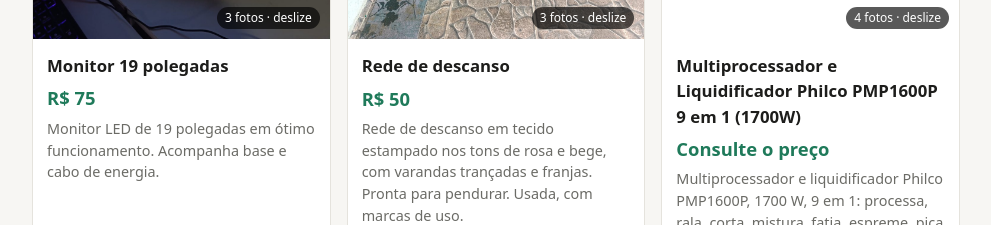
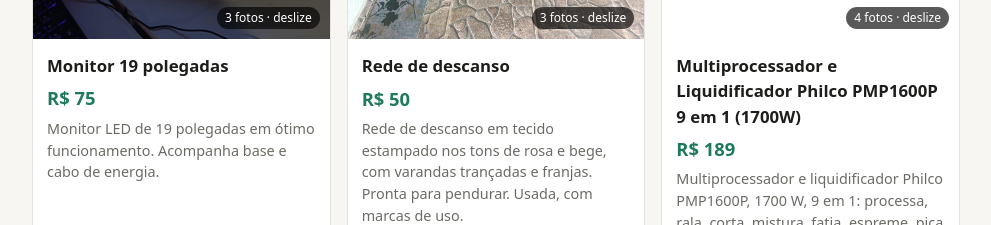
Before and after one commit to wavila88/VentaGaragem, a plain HTML site: page index.html in a window 1280 px wide. Shown: the part 2020-2245 px from the top of the page, without its empty margins (144-1135 px from the left). Drawn offline with Linux system fonts and the light colour scheme.

Commit message:
Define preco 189 no multiprocessador e liquidificador
Co-Authored-By: Claude
Claude-Session: https://claude.ai/code/session_01AvqNumaC6C7HASGU3SBgKh

```diff
--- a/index.html
+++ b/index.html
@@ -78,7 +78,7 @@ const ITEMS = [
   {nome:"Escrivaninha de trabalho", categoria:"Escritório", preco:80, estado:"disponivel", fotos:["fotos/escrivaninha-1.jpg","fotos/escrivaninha-2.jpg"], desc:"Perfeita para uma estação de trabalho confortável. Desmontável em duas partes; para transportar é necessário um carro grande. Notebook, monitor e demais itens das fotos não estão à venda."},
   {nome:"Monitor 19 polegadas", categoria:"Eletrodomésticos", preco:75, estado:"disponivel", fotos:["fotos/monitor-1.jpg","fotos/monitor-2.jpg","fotos/monitor-3.jpg"], desc:"Monitor LED de 19 polegadas em ótimo funcionamento. Acompanha base e cabo de energia."},
   {nome:"Rede de descanso", categoria:"Casa", preco:50, estado:"disponivel", fotos:["fotos/rede-1.jpg","fotos/rede-2.jpg","fotos/rede-3.jpg"], desc:"Rede de descanso em tecido estampado nos tons de rosa e bege, com varandas trançadas e franjas. Pronta para pendurar. Usada, com marcas de uso."},
-  {nome:"Multiprocessador e Liquidificador Philco PMP1600P 9 em 1 (1700W)", categoria:"Eletrodomésticos", preco:null, estado:"disponivel", fotos:["fotos/multiprocessador-1.jpg","fotos/multiprocessador-2.jpg","fotos/multiprocessador-3.jpg","fotos/multiprocessador-4.jpg"], desc:"Multiprocessador e liquidificador Philco PMP1600P, 1700 W, 9 em 1: processa, rala, corta, mistura, fatia, espreme, pica e liquidifica. Jarra do processador de 2,1 L e copo do liquidificador de 3,2 L (útil 1,7 L). 2 velocidades + pulsar, trava de segurança, pés antiderrapantes e design vertical. Acompanha copo do liquidificador, jarra do multiprocessador, espremedor de frutas, adaptador de lâminas, lâmina de fatiar, lâmina de ralar, 2 lâminas de processar, batedor e emulsificador. Acessórios podem ir à lava-louças. Usado, com marcas de uso."},
+  {nome:"Multiprocessador e Liquidificador Philco PMP1600P 9 em 1 (1700W)", categoria:"Eletrodomésticos", preco:189, estado:"disponivel", fotos:["fotos/multiprocessador-1.jpg","fotos/multiprocessador-2.jpg","fotos/multiprocessador-3.jpg","fotos/multiprocessador-4.jpg"], desc:"Multiprocessador e liquidificador Philco PMP1600P, 1700 W, 9 em 1: processa, rala, corta, mistura, fatia, espreme, pica e liquidifica. Jarra do processador de 2,1 L e copo do liquidificador de 3,2 L (útil 1,7 L). 2 velocidades + pulsar, trava de segurança, pés antiderrapantes e design vertical. Acompanha copo do liquidificador, jarra do multiprocessador, espremedor de frutas, adaptador de lâminas, lâmina de fatiar, lâmina de ralar, 2 lâminas de processar, batedor e emulsificador. Acessórios podem ir à lava-louças. Usado, com marcas de uso."},
   {nome:"Armário pequeno com 2 portas e 2 gavetas", categoria:"Armários", preco:50, estado:"disponivel", fotos:["fotos/armario-1.jpg","fotos/armario-2.jpg","fotos/armario-3.jpg","fotos/armario-4.jpg","fotos/armario-5.jpg","fotos/armario-6.jpg","fotos/armario-7.jpg"], desc:"Armário em excelente estado, com duas portas, prateleira, espaço para cabides e duas gavetas. Medidas: 1,71 m de altura e 62 cm de largura. Entregue montado; a retirada é no endereço e o comprador se encarrega do transporte."},
   {nome:"Escrivaninha feminina com estante e 2 gavetas (branca e rosa)", categoria:"Escritório", preco:89, estado:"disponivel", fotos:["fotos/escrivaninha-feminina-1.jpg","fotos/escrivaninha-feminina-2.jpg","fotos/escrivaninha-feminina-3.jpg","fotos/escrivaninha-feminina-4.jpg","fotos/escrivaninha-feminina-5.jpg"], desc:"Escrivaninha branca com detalhes em rosa, ideal para quarto de menina ou jovem. Tem bancada ampla, estante lateral com nichos e prateleiras rosa, e duas gavetas. Medidas aproximadas: 1,31 m de largura, 1,36 m de altura e 37 cm de profundidade; bancada a 74 cm do chão. Usada, com marcas de uso. Não fazemos desmontagem nem entrega: o comprador retira no endereço e leva o móvel."},
   {nome:"Escrivaninha branca com estante e 2 gavetas", categoria:"Escritório", preco:89, estado:"disponivel", fotos:["fotos/escrivaninha-branca-1.jpg","fotos/escrivaninha-branca-2.jpg","fotos/escrivaninha-branca-3.jpg","fotos/escrivaninha-branca-4.jpg","fotos/escrivaninha-branca-5.jpg"], desc:"Escrivaninha toda branca, com bancada ampla, estante lateral com nichos e prateleiras, e duas gavetas. Medidas aproximadas: 1,31 m de largura, 1,36 m de altura e 37 cm de profundidade; bancada a 74 cm do chão. Usada, com marcas de uso. Não fazemos desmontagem nem entrega: o comprador retira no endereço e leva o móvel."},
```
